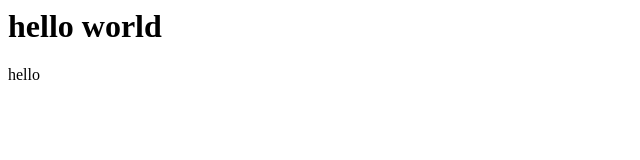
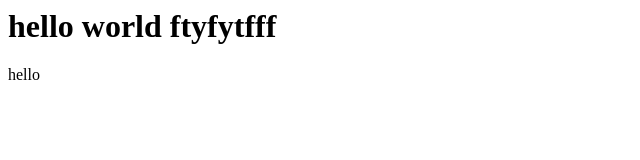
Before and after one commit to vin109/jenkins, a plain HTML site: page index.html in a window 1280 px wide. Shown: the whole page, without its empty margins (0-640 px from the left). Drawn offline with Linux system fonts and the light colour scheme.

Commit message:
Update index.html

```diff
--- a/index.html
+++ b/index.html
@@ -1,2 +1,2 @@
-<h1>hello world</h1>
+<h1>hello world ftyfytfff</h1>
 hello
```
